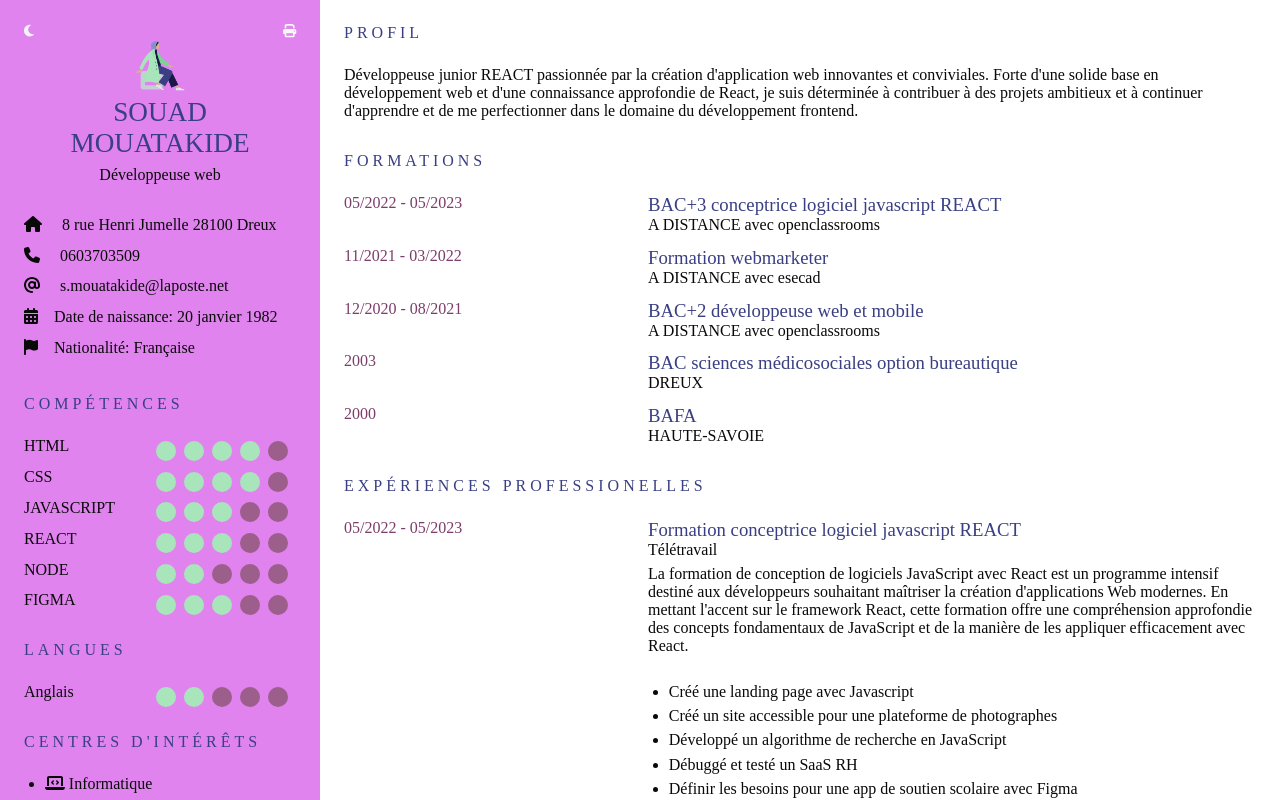
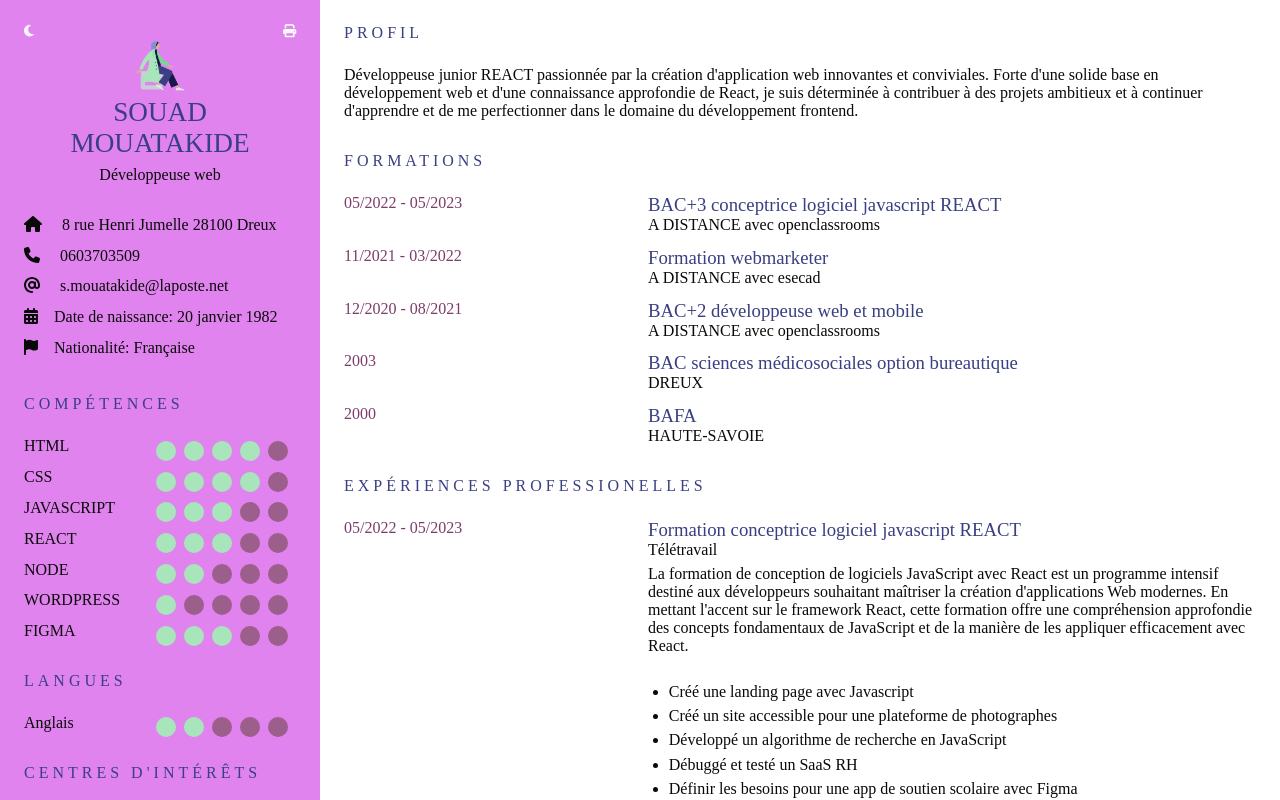
Before and after one commit to sousouben/mon-cv, a React (Create React App) app: page / in a window 1280 px wide. Shown: the top 800 px of the page. Built offline with nearby package versions, Linux system fonts and the light colour scheme; a web font is replaced by a local one.

Commit message:
ajout wordpress

```diff
--- a/src/components/skills/Skills.jsx
+++ b/src/components/skills/Skills.jsx
@@ -14,6 +14,7 @@ function Skills() {
         <Skill title="JAVASCRIPT" rating="3" />
         <Skill title="REACT" rating="3" />
         <Skill title="NODE" rating="2" />
+        <Skill title="WORDPRESS" rating="1" />
         <Skill title="FIGMA" rating="3" />
       </div>
       <div className="skills">
```
